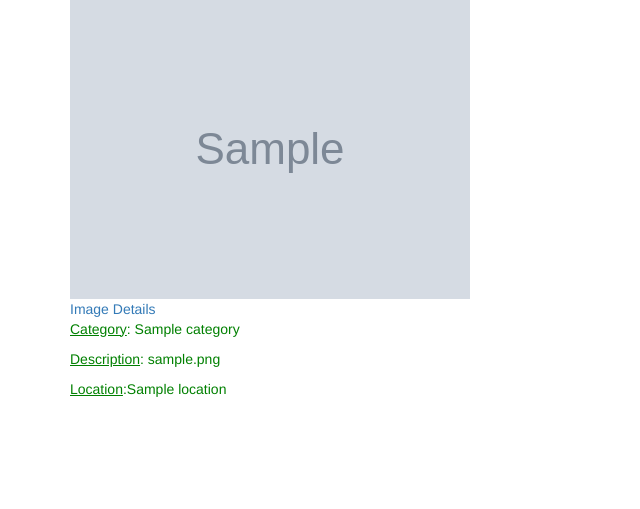
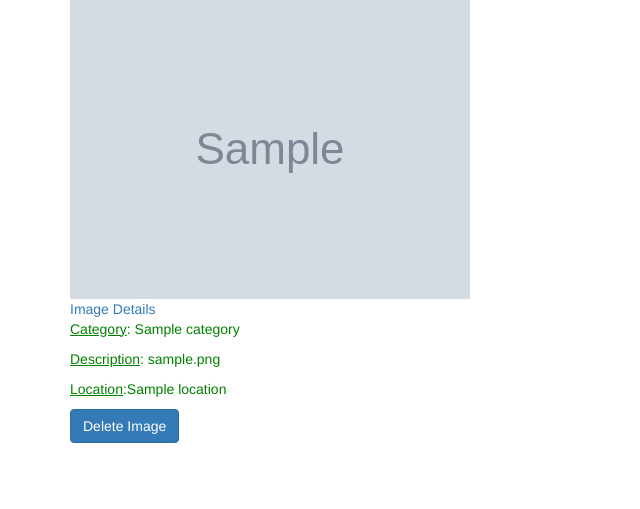
Before and after one commit to munganyendesandrine/GalleryApp, a Django app: page / in a window 1280 px wide. Shown: the part 206-715 px from the top of the page, without its empty margins (0-640 px from the left). Run offline with Django 3.2, Linux system fonts and the light colour scheme; tables that the repository leaves empty hold one stand-in row (values such as "Sample post"); grey boxes marked "Sample" are stand-in pictures; some libraries are stand-ins or nearby versions.

```diff
--- a/Gallery/templates/all-galleries/today-gallery.html
+++ b/Gallery/templates/all-galleries/today-gallery.html
@@ -16,7 +16,7 @@
          <p style="color:green;"><u>Description</u>: {{ gallery_item.image_description }}</p>
          <p style="color:green;"><u>Location</u>:{{ gallery_item.image_location }}</p>
 
-      <!-- <button class="btn btn-primary">Delete Image</button> -->
+      <button class="btn btn-primary">Delete Image</button>
 
     </div>
 
```
